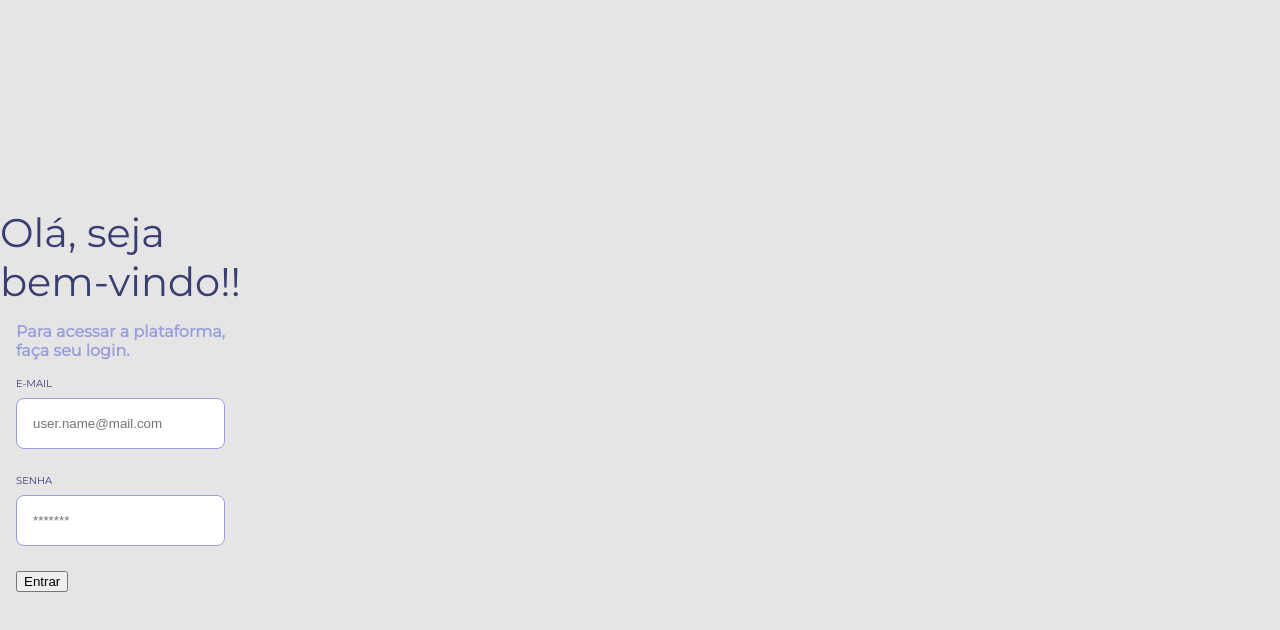
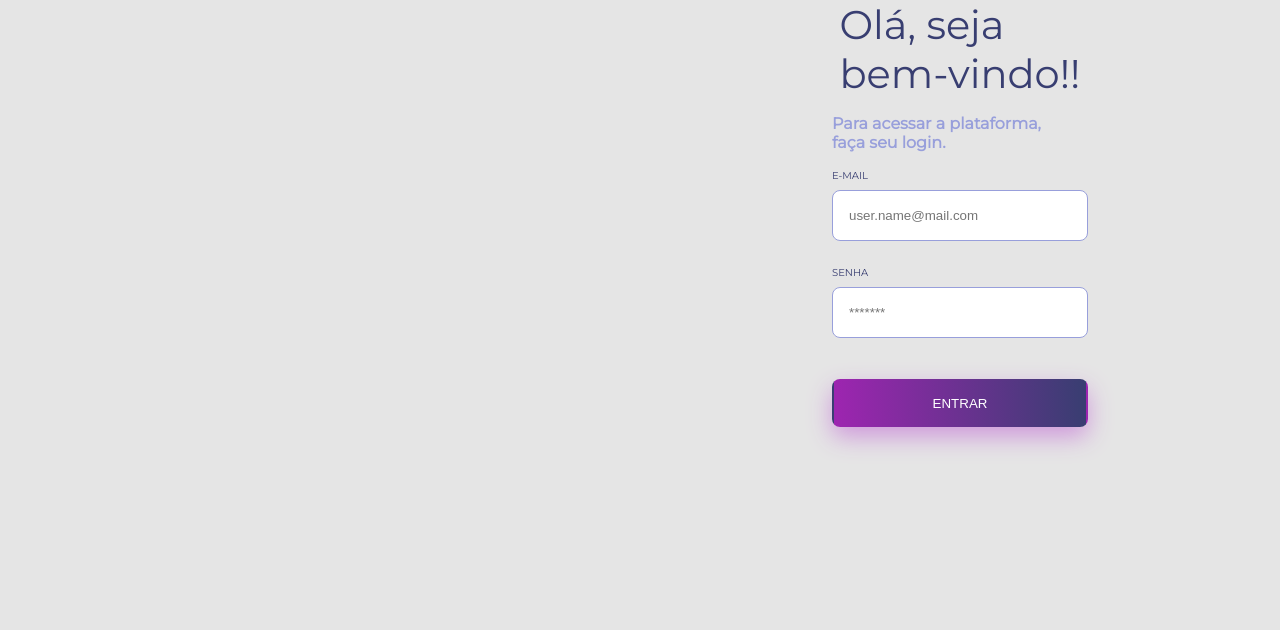
Before and after one commit to kaiogama18/challenge-login-frontend, a Next.js app: page / in a window 1280 px wide. Shown: the top 630 px of the page. Built offline with nearby package versions, Linux system fonts and the light colour scheme.

Commit message:
[Display] --- use flex
Signed-off-by: Kaio Gama <kaioeduardoescar@gmail.com>

```diff
--- a/src/components/button.tsx
+++ b/src/components/button.tsx
@@ -1,8 +1,27 @@
 import { InputHTMLAttributes } from 'react'
+import styled from 'styled-components'
+
 interface InputProps extends InputHTMLAttributes<HTMLInputElement> {}
 
+const Btn = styled.button`
+    width: 256px;
+    height: 48px;
+    margin-top: 16px;
+    border-radius: 8px;
+    border-color: transparent;
+    text-transform: uppercase;
+    box-shadow: 0px 10px 25px #cf99db;
+    box-shadow: rgba(207, 153, 219, 1);
+    color: white;
+    background: linear-gradient(
+        267.79deg,
+        ${props => props.theme.colors.btnPrimary} 0%,
+        ${props => props.theme.colors.btnSecondary} 99.18%
+    );
+`
+
 const Button: React.FC<InputProps> = ({ type, ...rest }) => {
-    return <button type="submit" {...rest} />
+    return <Btn type="submit" {...rest} />
 }
 
 export default Button
--- /dev/null
+++ b/src/components/image.tsx
@@ -0,0 +1,12 @@
+import { InputHTMLAttributes } from 'react'
+
+interface InputProps extends InputHTMLAttributes<HTMLInputElement> {
+    src: string
+    alt?: string
+}
+
+const Image: React.FC<InputProps> = ({ src, alt }) => {
+    return <img src={src} alt={alt} />
+}
+
+export default Image
--- a/src/components/index.tsx
+++ b/src/components/index.tsx
@@ -1,3 +1,4 @@
 export { default as Button } from './button';
+export { default as Image } from './image';
 export { default as Text } from './text';
 export { default as TextInput } from './textInput';
--- a/src/pages/login/index.tsx
+++ b/src/pages/login/index.tsx
@@ -1,6 +1,6 @@
 import { Form, Formik, FormikHelpers } from 'formik'
 import { Button, Text, TextInput } from '../../components'
-import { Container, Content, ContentForm } from './styles'
+import { Container, Content, ContentForm, Item } from './styles'
 
 interface Values {
     email: string
@@ -10,6 +10,13 @@ interface Values {
 const Login: React.FC = () => {
     return (
         <Container>
+            <Item flex={1}>
+                {/* <Image
+                    src="/shutterstocks.jpeg"
+                    alt="imagen de uma mulher olhando para um notebook"
+                /> */}
+            </Item>
+            <Item flex={1}>
                 <Content>
                     <Text size={40}>
                         Olá, seja <br></br>bem-vindo!!
@@ -48,6 +55,7 @@ const Login: React.FC = () => {
                         </Formik>
                     </ContentForm>
                 </Content>
+            </Item>
         </Container>
     )
 }
--- a/src/pages/login/styles.ts
+++ b/src/pages/login/styles.ts
@@ -2,16 +2,20 @@ import styled from 'styled-components'
 
 export const Container = styled.div`
     height: 100vh;
+    width: 100vw;
     display: flex;
-    align-items: stretch;
 `
 export const Content = styled.div`
     display: flex;
     align-items: center;
-    place-content: center;
     flex-direction: column;
 `
 
 export const ContentForm = styled.div`
     margin-top: 16px;
 `
+
+export const Item = styled.div`
+    lign-self: center;
+    flex: ${({ flex }) => flex};
+`
--- a/src/styles/theme.ts
+++ b/src/styles/theme.ts
@@ -4,6 +4,10 @@ const theme = {
         text: '#383E71',
         neutral: '#989FDB',
         secondary: '#9D25B0',
+        neutralLightest: '#ffff',
+        btnPrimary: '#383e71',
+        btnSecondary: '#9d25b0',
+        btnNeutral: '#cf99db'
     }
 }
 
```
Lines whose indentation alone changed are shown as unchanged.
